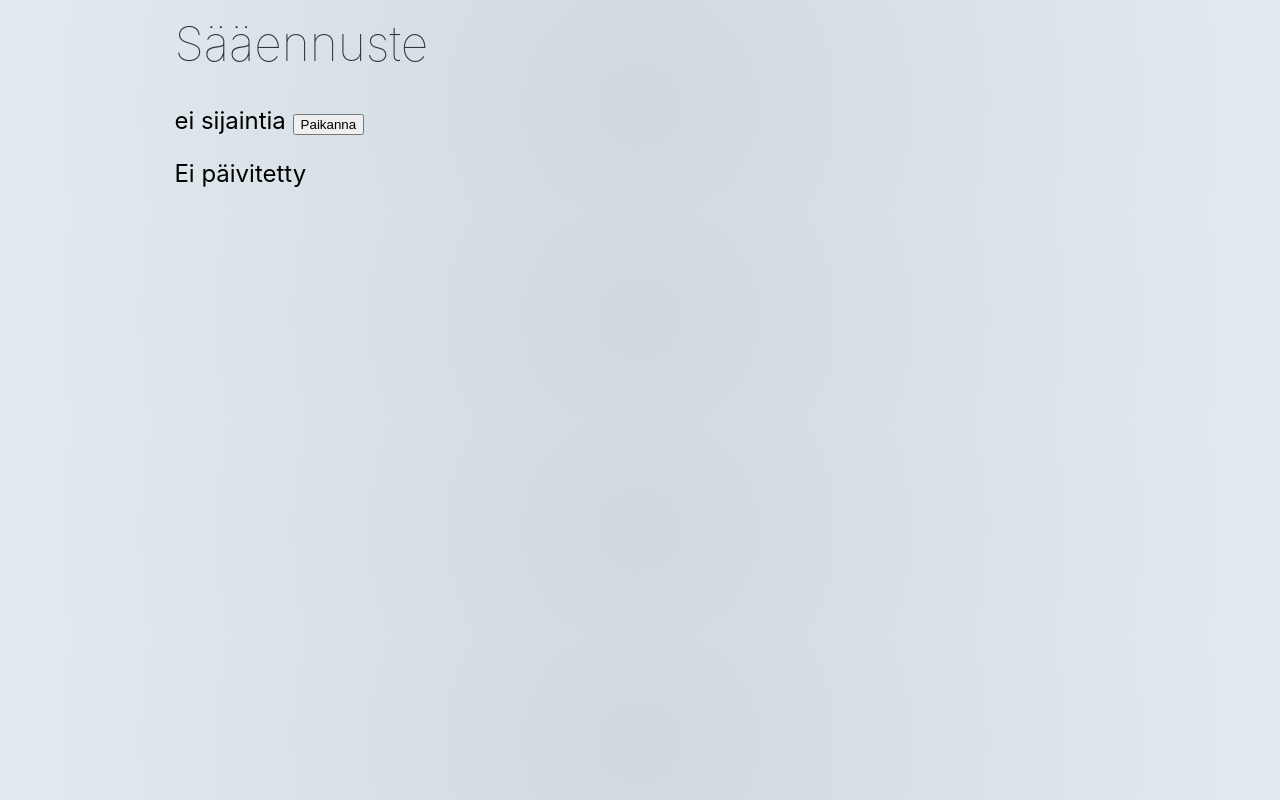
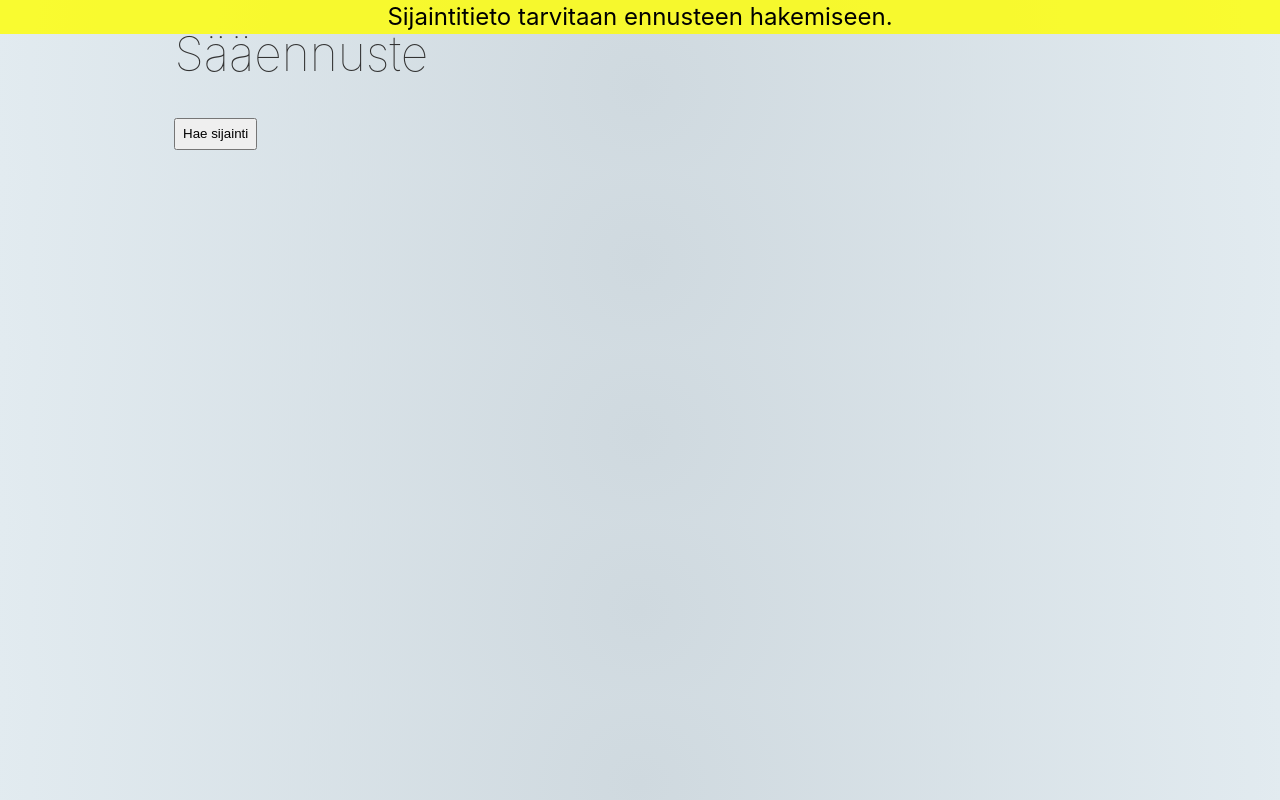
Before and after one commit to kimmoahola/jawa, a React (Create React App) app: page / in a window 1280 px wide. Built offline with nearby package versions, Linux system fonts and the light colour scheme; the HTML template or start-up script is replaced by a standard one.

Commit message:
Add status bar

```diff
--- a/src/App.css
+++ b/src/App.css
@@ -1,5 +1,5 @@
 .App {
-  margin: 0.6em;
+  margin: 1em 0.6em;
 }
 
 .weather-container {
@@ -82,3 +82,17 @@
     display: none;
   }
 }
+
+.status-message {
+  position: absolute;
+  top: 0;
+  background-color: hsla(60, 100%, 50%, 0.8);
+  left: 0;
+  right: 0;
+  text-align: center;
+  padding: 0.1em;
+}
+
+.button {
+  padding: 0.5em;
+}
--- a/src/App.js
+++ b/src/App.js
@@ -5,10 +5,10 @@ import { LOCATION_UPDATE_INTERVAL } from "./config";
 
 function App() {
   const [location, setLocation] = useState(undefined);
-  const [locating, setLocating] = useState(false);
+  const [isLocating, setIsLocating] = useState(false);
 
   function gotLocation(loc) {
-    setLocating(false);
+    setIsLocating(false);
     const newLocation = {
       lat: loc.coords.latitude.toFixed(2),
       lng: loc.coords.longitude.toFixed(2)
@@ -22,14 +22,14 @@ function App() {
   }
 
   function noLocation(err) {
-    setLocating(false);
+    setIsLocating(false);
     console.log(err);
   }
 
   function askLocation() {
     console.log("Asking for location");
     if (navigator.geolocation) {
-      setLocating(true);
+      setIsLocating(true);
       navigator.geolocation.getCurrentPosition(gotLocation, noLocation, {
         maximumAge: 30 * 60 * 1000
       });
@@ -69,8 +69,11 @@ function App() {
 
   return (
     <div className="App">
-      {locating && "Paikannetaan..."}
-      <DataLayer location={location} onLocateClick={askLocation} />
+      <DataLayer
+        isLocating={isLocating}
+        location={location}
+        onLocateClick={askLocation}
+      />
     </div>
   );
 }
--- a/src/components/DataLayer.js
+++ b/src/components/DataLayer.js
@@ -2,8 +2,9 @@ import React, { useState, useEffect } from "react";
 import { fetchForecast } from "../api";
 import { FORECAST_REFRESH_INTERVAL, OLD_DATA_CHECK_INTERVAL } from "../config";
 import { Weather } from "./Weather";
+import { StatusMessage } from "./StatusMessage";
 
-export function DataLayer({ location, onLocateClick }) {
+export function DataLayer({ isLocating, location, onLocateClick }) {
   const [forecastData, setForecastData] = useState(undefined);
   const [lastForecastDataAttempt, setLastForecastDataAttempt] = useState(
     undefined
@@ -20,17 +21,21 @@ export function DataLayer({ location, onLocateClick }) {
   }, [mark]);
 
   const [isError, setIsError] = useState(false);
+  const [isLoading, setIsLoading] = useState(false);
 
   useEffect(() => {
     const fetchData = async () => {
       setIsError(false);
+      setIsLoading(true);
       try {
         const result = await fetchForecast({ location });
         setForecastData(result);
         setLastForecastDataAttempt(Date.now());
+        setIsLoading(false);
       } catch (error) {
         console.error(error);
         setIsError(true);
+        setIsLoading(false);
       }
     };
     if (
@@ -52,7 +57,12 @@ export function DataLayer({ location, onLocateClick }) {
 
   return (
     <>
-      {isError && "Virhe haettaessa viimeisimpiä ennusteita."}
+      <StatusMessage
+        isLocating={isLocating}
+        location={location}
+        isLoading={isLoading}
+        isError={isError}
+      />
       <Weather
         location={location}
         forecastData={forecastData}
--- /dev/null
+++ b/src/components/StatusMessage.js
@@ -0,0 +1,23 @@
+import React from "react";
+
+function getMessage({ isLocating, location, isLoading, isError }) {
+  if (isLocating) {
+    return "Paikannetaan...";
+  } else if (!location) {
+    return "Sijaintitieto tarvitaan ennusteen hakemiseen.";
+  } else if (isLoading) {
+    return "Tietoja haetaan...";
+  } else if (isError) {
+    return "Virhe tietojen haussa.";
+  }
+  return undefined;
+}
+
+export function StatusMessage({ isLocating, location, isLoading, isError }) {
+  const message = getMessage({ isLocating, location, isLoading, isError });
+  if (message) {
+    return <div className="status-message">{message}</div>;
+  } else {
+    return null;
+  }
+}
--- a/src/components/Weather.js
+++ b/src/components/Weather.js
@@ -9,12 +9,14 @@ export function Weather({ location, forecastData, onLocateClick }) {
 
       {!location && (
         <>
-          ei sijaintia <button onClick={onLocateClick}>Paikanna</button>
+          <button className="button" onClick={onLocateClick}>
+            Hae sijainti
+          </button>
         </>
       )}
 
       <Forecast data={forecastData && forecastData["items"]} />
-      <LastUpdated ts={forecastData && forecastData["fetchTs"]} />
+      {forecastData && <LastUpdated ts={forecastData["fetchTs"]} />}
     </>
   );
 }
```
